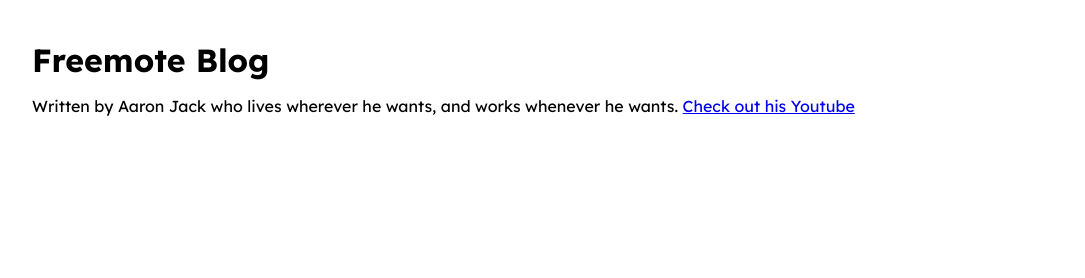
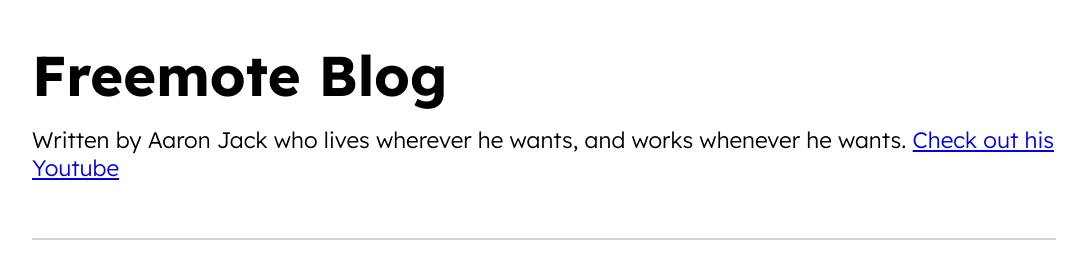
Before and after one commit to zenyhoj/freemote_htmlcss_firstproject, a plain HTML site: page index.html in a window 1280 px wide. Shown: the whole page, without its empty margins (96-1181 px from the left). Drawn offline with Linux system fonts and the light colour scheme.

Commit message:
added border to header

```diff
--- a/style.css
+++ b/style.css
@@ -15,10 +15,18 @@
   /* background: gray; */
   width: 80%;
   margin: 0 auto;
-  padding: 40px;
+  padding: 40px 0;
+  border-bottom: 2px solid lightgray;
 }
 
 .header h1 {
+  font-size: 3.5rem;
   margin-bottom: 16px;
   font-weight: 700;
 }
+
+.header p {
+  font-size: 1.4rem;
+  margin-bottom: 16px;
+  font-weight: 300;
+}
```
